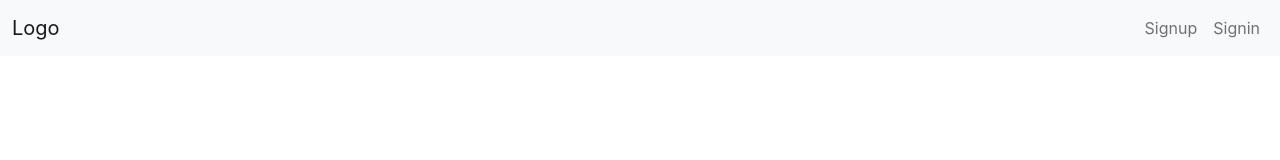
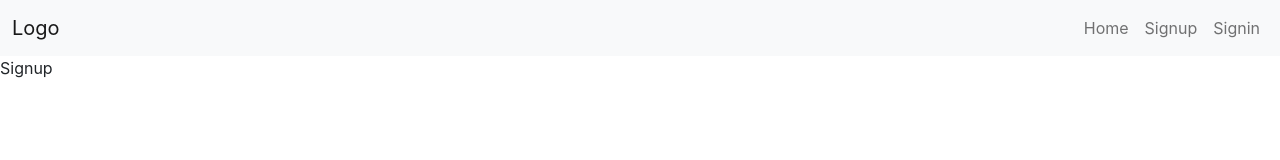
Before and after one commit to hikio-17/restaurant-mernstack, a React (Create React App) app in the folder client/: page /signup in a window 1280 px wide. Shown: the top 160 px of the page. Built offline with nearby package versions, Linux system fonts and the light colour scheme.

Commit message:
add routing functionally to navbar

```diff
--- a/client/src/components/App.js
+++ b/client/src/components/App.js
@@ -1,10 +1,22 @@
 import React from "react";
-import { BrowserRouter } from "react-router-dom";
+import { BrowserRouter, Routes, Route } from "react-router-dom";
 import Header from "./Header";
+import Home from "./Home";
+import NotFound from "./NotFound";
+import Signin from "./Signin";
+import Signup from "./Signup";
 
 const App = () => (
   <BrowserRouter>
     <Header />
+    <main>
+      <Routes>
+        <Route exact path="/" element={<Home />} />
+        <Route path="/signup" element={<Signup />} />
+        <Route path="/signin" element={<Signin />} />
+        <Route path="*" element={<NotFound />} />
+      </Routes>
+    </main>
   </BrowserRouter>
 );
 
--- a/client/src/components/Header.js
+++ b/client/src/components/Header.js
@@ -17,18 +17,23 @@ const Header = () => {
         >
           <span className="navbar-toggler-icon"></span>
         </button>
-        <Link to="#" className="navbar-brand">
+        <Link to="/" className="navbar-brand">
           Logo
         </Link>
         <div className="collapse navbar-collapse" id="navbarTogglerDemo03">
           <ul className="navbar-nav ms-auto mb-2 mb-lg-0">
             <li className="nav-item">
-              <Link to="#" className="nav-link" aria-current="page">
+              <Link to="/" className="nav-link" aria-current="page">
+                Home
+              </Link>
+            </li>
+            <li className="nav-item">
+              <Link to="/signup" className="nav-link" aria-current="page">
                 Signup
               </Link>
             </li>
             <li className="nav-item">
-              <Link to="#" className="nav-link">
+              <Link to="/signin" className="nav-link">
                 Signin
               </Link>
             </li>
--- /dev/null
+++ b/client/src/components/Home.js
@@ -0,0 +1,7 @@
+import React from "react";
+
+const Home = () => {
+  return <div>Home</div>;
+};
+
+export default Home;
--- /dev/null
+++ b/client/src/components/NotFound.js
@@ -0,0 +1,7 @@
+import React from "react";
+
+const NotFound = () => {
+  return <div>NotFound</div>;
+};
+
+export default NotFound;
--- /dev/null
+++ b/client/src/components/Signin.js
@@ -0,0 +1,7 @@
+import React from "react";
+
+const Signin = () => {
+  return <div>Signin</div>;
+};
+
+export default Signin;
--- /dev/null
+++ b/client/src/components/Signup.js
@@ -0,0 +1,7 @@
+import React from "react";
+
+const Signup = () => {
+  return <div>Signup</div>;
+};
+
+export default Signup;
```
